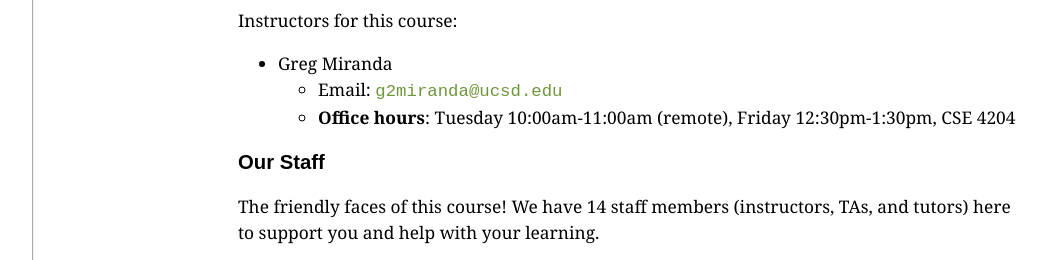
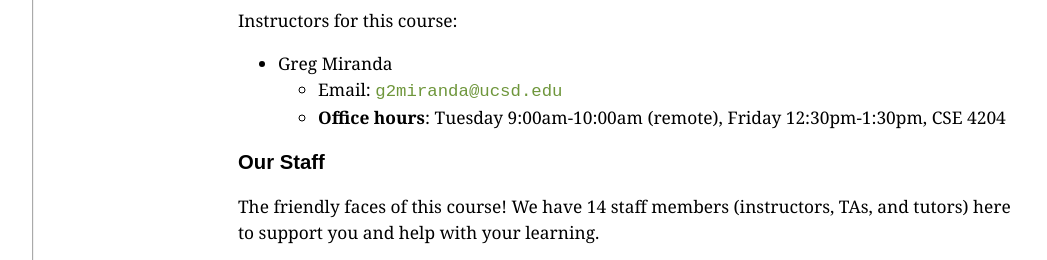
Before and after one commit to ucsd-cse12-f23/ucsd-cse12-f23.github.io, a Jekyll site: the page built from help-hours.md, in a window 1280 px wide and 900 px high, scrolled down 3444 px, cut to the strip 155-415 px from the top of the window. Shown: the whole strip, without its empty margins (56-1103 px from the left). Built offline with Jekyll 4.4.1, drawn with Linux system fonts in a browser that asks for light colours.

Commit message:
Update help-hours.md

```diff
--- a/help-hours.md
+++ b/help-hours.md
@@ -69,7 +69,7 @@ help hours with the tutors.
 Instructors for this course:
 - Greg Miranda
   - Email: `g2miranda@ucsd.edu`
-  - **Office hours**: Tuesday 10:00am-11:00am (remote), Friday 12:30pm-1:30pm, CSE 4204
+  - **Office hours**: Tuesday 9:00am-10:00am (remote), Friday 12:30pm-1:30pm, CSE 4204
 
 ### Our Staff
 The friendly faces of this course! We have 14 staff members (instructors, TAs, and tutors) here
```
